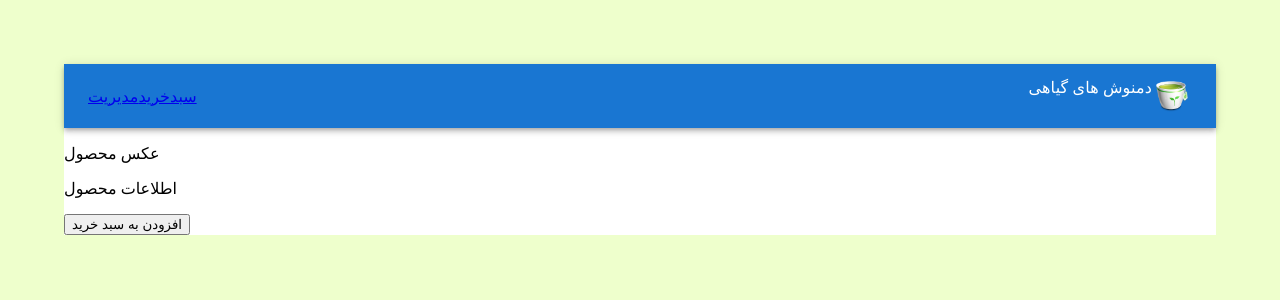
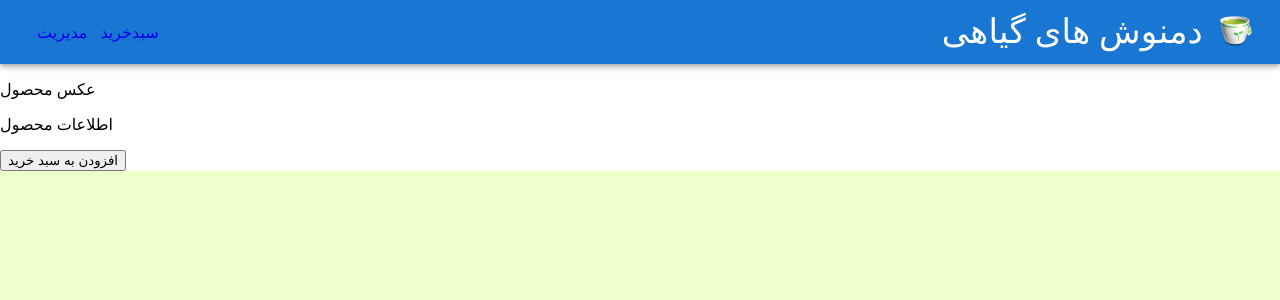
Before and after one commit to izanloo/project-reactjs, a React (Create React App) app: page /detail in a window 1280 px wide. Shown: the top 300 px of the page. Built offline with nearby package versions, Linux system fonts and the light colour scheme.

Commit message:
feat:add style for header

```diff
--- a/src/App.js
+++ b/src/App.js
@@ -1,5 +1,5 @@
 import React from 'react'
-import './Assest/Style/App.css'
+import './Assest/Style/abstracts/css/App.css'
 import AppRouter from './Routes/App.router'
 
 
--- a/src/Assest/Style/App.css
+++ /dev/null
@@ -1,7 +0,0 @@
-body{
-    background-color: #efc;
-    padding: 56px;
-}
-.app{
-    background-color: white;
-}
--- /dev/null
+++ b/src/Assest/Style/abstracts/_variables.scss
@@ -0,0 +1,7 @@
+
+$body:  #202d36;
+$white:white;
+$grayLight:#2b3743;
+$boxShadow:rgba(0,0,0,0.2);
+$black:black;
+$aliceblue:aliceblue;
--- /dev/null
+++ b/src/Assest/Style/abstracts/css/App.css
@@ -0,0 +1,17 @@
+body {
+  background-color: #efc;
+  padding:0;
+  margin:0;
+}
+body a{
+  text-decoration: none;
+
+}
+
+.app {
+  background-color: white; }
+
+  .logo{
+    cursor: pointer;
+  }
+/*# sourceMappingURL=App.css.map */
--- /dev/null
+++ b/src/Assest/Style/abstracts/scss/_base.scss
@@ -0,0 +1,19 @@
+// @import "./abstracts/_variables.scss";
+
+body{
+  background-color: #efc;
+  padding:0;
+  margin:0;
+    // padding: 56px;
+  a{
+    text-decoration: none;
+  }
+}
+.app{
+  background-color: white;
+}
+
+//header component
+.logo{
+  cursor: pointer;
+}
--- /dev/null
+++ b/src/Assest/Style/main.css
@@ -0,0 +1,2 @@
+@import url(abstracts/scss/_base.scss);
+@import url(abstracts/css/App.css);
--- a/src/Components/Header.js
+++ b/src/Components/Header.js
@@ -63,12 +63,12 @@ const ResponsiveAppBar = () => {
               open={Boolean(anchorElNav)}
               onClose={handleCloseNavMenu}
               sx={{
-                display: { xs: 'block', md: 'none' },
+                display: { xs: 'block',sm:'none', md: 'none' },
               }}
             >
               {pages.map((page) => (
                 <MenuItem key={page} onClick={handleCloseNavMenu}>
-                  <Typography textAlign="center">{page}</Typography>
+                  <Typography textAlign="center" >{page}</Typography>
                 </MenuItem>
               ))}
             </Menu>
@@ -78,16 +78,16 @@ const ResponsiveAppBar = () => {
               <Box
                 sx={{ my: 2, color: 'white', display: 'block' }}
               >
-            <Link to='/cart'>{pages[0]}</Link>
-            <Link to='/login'>{pages[1]}</Link>
+            <Link to='/cart'  style={{ paddingLeft: 13 }} >{pages[0]}</Link>
+            <Link to='/login' style={{ paddingLeft: 13 }} >{pages[1]}</Link>
               </Box>
 
           </Box>
 
           <Box sx={{ flexGrow: 0 }}>
-              <Box display={'flex'}>
-              <Typography sx={{display:{xs:'none' , sm:'block'}}}>دمنوش های گیاهی</Typography>
-              <Avatar alt="Remy Sharp" src={logo} />
+              <Box display={'flex'} >
+              <Typography  variant="h4" style={{paddingRight:13}} sx={{display:{xs:'none' , sm:'block'}}}>دمنوش های گیاهی</Typography>
+              <Avatar className="logo" alt="logo" title="صفحه اصلی" src={logo} />
               </Box>
             <Menu
               sx={{ mt: '45px' }}
```
Also changed, not shown: 2 other files (tests, documents, lock files or other folders).
